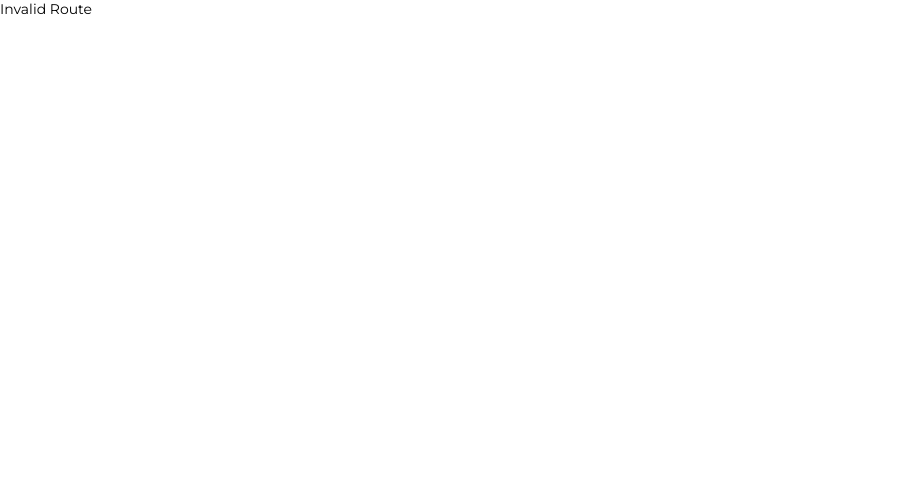
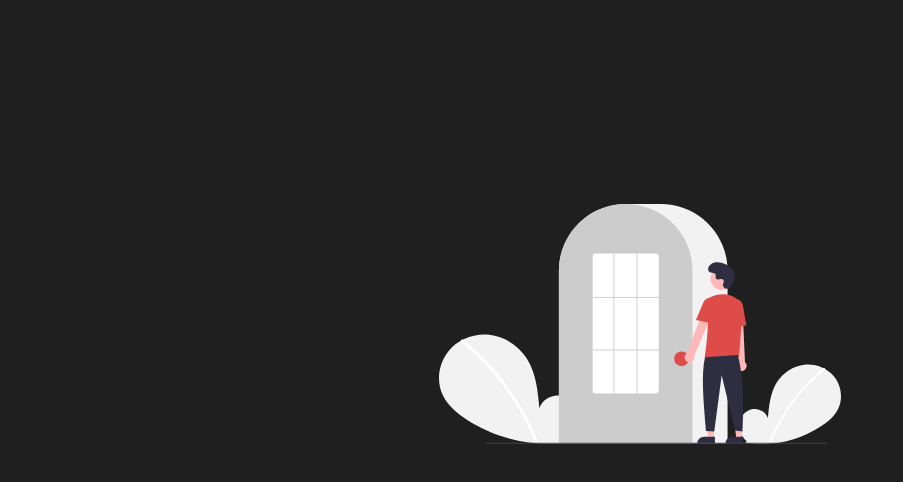
Before and after one commit to SzMatthew/TodoList-frontend, a React (Create React App) app: page /login in a window 1280 px wide. Shown: the top 482 px of the page, without its empty margins (0-903 px from the left). Built offline with nearby package versions, Linux system fonts and the light colour scheme.

Commit message:
Add Login page

```diff
--- a/src/App.jsx
+++ b/src/App.jsx
@@ -1,17 +1,29 @@
-import React from 'react';
+import React, { useEffect } from 'react';
 import TodoList from './Components/Todo List/Todolist';
+import Login from './Components/Login/Login';
+import { useUser } from './Contexts/user-context';
 import { TodoListProvider } from './Contexts/todolist-context';
-import { UserProvider } from './Contexts/user-context';
-import { Switch, Route, Redirect } from 'react-router-dom';
+import { Switch, Route, Redirect, useHistory } from 'react-router-dom';
 import { ToastContainer } from 'react-toastify';
 import 'react-toastify/dist/ReactToastify.css';
 import './Global.scss';
 
-function App() {
+const App = () => {
+  const history = useHistory();
+  const { user } = useUser();
+
+  useEffect(() => {
+    if (!user) {
+      history.push('/login');
+    }
+  }, [user]);
+
   return (
-    <UserProvider>
     <TodoListProvider>
       <Switch>
+        <Route exact path="/login">
+          <Login/>
+        </Route>
         <Route exact path="/">
           <Redirect to="/projects" />
         </Route>
@@ -25,8 +37,8 @@ function App() {
 
       <ToastContainer autoClose={3000} newestOnTop theme="colored"/>
     </TodoListProvider>
-    </UserProvider>
+
   );
-}
+};
 
 export default App;
--- a/src/Components/Login/Login.jsx
+++ b/src/Components/Login/Login.jsx
@@ -1,19 +1,28 @@
-import React, { useState } from 'react';
-import LoginDropDown from '../LoginDropDown/LoginDropDown';
+import React from 'react';
+import { GoogleLogin } from '@react-oauth/google';
 import { useUser } from '../../Contexts/user-context';
+import { useHistory } from 'react-router-dom';
+
 import './Login.scss';
 
 const Login = () => {
-  const { user, isLogindrowDownOpen, handleLoginClick } = useUser();
+  const { loginSuccess, loginError } = useUser();
+  const history = useHistory();
+
+  const handleSuccess = (response) => {
+    loginSuccess(response);
+    history.push('/');
+  };
 
   return (
-    <div className='login'>
-      {
-        user
-          ? <img src={user.imageUrl} alt='Profile Picture' className='login__profile-picture' onClick={handleLoginClick} />
-          : <span className='login__label' onClick={handleLoginClick}>Login</span>
-      }
-      { isLogindrowDownOpen && <LoginDropDown/> }
+    <div className="login">
+      <img src='/login.svg' className='login__img'/>
+      <GoogleLogin
+        onSuccess={handleSuccess}
+        onFailure={loginError}
+        useOneTap
+        auto_select
+      />
     </div>
   );
 };
--- a/src/Components/Login/Login.scss
+++ b/src/Components/Login/Login.scss
@@ -1,34 +1,17 @@
 @import '../../Variables.scss';
 
 .login {
+  width: 100vw;
+  height: 100vh;
+  display: flex;
+  flex-direction: column;
+  justify-content: center;
+  align-items: center;
+  background-color: #1F1F1F;
 
-  &__label {
-    position: absolute;
-    z-index: 1;
-    top: 2rem;
-    right: 3rem;
-    color: $mid_grey;
-    font-size: 130%;
-    font-weight: 600;
-    background-color: $red;
-    padding: 0.7rem;
-    border-radius: 10px;
-    transition: $transition-time;
-    cursor: pointer;
-
-    &:hover {
-      color: $letter_color;
-    }
+  &__img {
+    height: 30%;
+    max-width: 80%;
+    margin-bottom: 8rem
   }
-
-  &__profile-picture {
-    position: absolute;
-    z-index: 1;
-    top: 1.5rem;
-    right: 2rem;
-    height: 35px;
-    width: 35px;
-    border-radius: 50%;
-    cursor: pointer;
-  }
-}
+};
--- a/src/Components/ProjectName/ProjectName.jsx
+++ b/src/Components/ProjectName/ProjectName.jsx
@@ -4,12 +4,13 @@ import { IconContext } from 'react-icons';
 import { RiDeleteBinLine } from 'react-icons/ri';
 import './ProjectName.scss';
 
-const ProjectName = ({ project, onDeleteProject }) => {
+const ProjectName = ({ project, onDeleteProject, setSideNavOpen }) => {
   const { projectId } = useParams();
   const history = useHistory();
 
   const handleProjectNameClick = () => {
     history.push(`/projects/${project._id}`);
+    setSideNavOpen(false);
   };
 
   const handleDeleteClick = () => {
--- a/src/Components/SideNav/SideNav.jsx
+++ b/src/Components/SideNav/SideNav.jsx
@@ -66,7 +66,7 @@ const SideNav = ({ isOpen, setSideNavOpen }) => {
       <h3 className='project-label'>PROJECTS:</h3>
       <ul>
         {
-          projects.map(project => <ProjectName key={project._id} project={project} onDeleteProject={deleteProject}/>)
+          projects.map(project => <ProjectName key={project._id} project={project} onDeleteProject={deleteProject} setSideNavOpen={setSideNavOpen}/>)
         }
         <AddNewProject appendNewProject={(project) => setProjects([...projects, project])}/>
       </ul>
--- a/src/Components/Todo List/Todolist.jsx
+++ b/src/Components/Todo List/Todolist.jsx
@@ -6,7 +6,7 @@ import Todo from '../Todo/Todo';
 import AddTodoPanel from '../AddTodoPanel/AddTodoPanel';
 import NoTodoLabel from '../NoTodoLabel/NoTodoLabel';
 import SideNav from '../SideNav/SideNav';
-import Login from '../Login/Login';
+import UserImage from '../UserImage/UserImage';
 import OpenTodoList from '../OpenTodoList/OpenTodoList';
 import ProjectName from '../ProjectName';
 import { AiOutlinePlus } from 'react-icons/ai';
@@ -173,7 +173,7 @@ const Todolist = () => {
   return (
     <>
       { user && <SideNav isOpen={isSideNavOpen} setSideNavOpen={setSideNavOpen}/> }
-      <Login/>
+      { user && <UserImage/> }
       <Container fluid className='todolist_panel' onClick={() => {handleSideNavOutsideClick(); closeLoginDropDown();}}>
         {
           user && <IconContext.Provider value={{ className: 'hamburger-icon', size: '30px' }}>
--- a/src/Components/Todo List/Todolist.scss
+++ b/src/Components/Todo List/Todolist.scss
@@ -14,7 +14,7 @@
     .hamburger-icon {
         position: fixed;
         float: left;
-        margin: 30px 20px;
+        margin: 1.5rem 0.75rem;
         color: $grey;
         transition: 0.2s;
         cursor: pointer;
--- /dev/null
+++ b/src/Components/UserImage/UserImage.jsx
@@ -0,0 +1,17 @@
+import React from 'react';
+import { useUser } from '../../Contexts/user-context';
+import './UserImage.scss';
+
+const UserImage = () => {
+  const { user } = useUser();
+
+  return (
+    <div className='userImage'>
+      {
+        user && <img src={user.imageUrl} alt='Profile Picture' className='userImage__profile-picture' />
+      }
+    </div>
+  );
+};
+
+export default UserImage;
--- /dev/null
+++ b/src/Components/UserImage/UserImage.scss
@@ -0,0 +1,13 @@
+@import '../../Variables.scss';
+
+.userImage {
+  &__profile-picture {
+    position: absolute;
+    z-index: 1;
+    top: 1.5rem;
+    right: 2rem;
+    height: 35px;
+    width: 35px;
+    border-radius: 50%;
+  }
+}
--- a/src/index.js
+++ b/src/index.js
@@ -1,17 +1,20 @@
 import React from 'react';
 import ReactDOM from 'react-dom';
 import { BrowserRouter } from 'react-router-dom';
+import { UserProvider } from './Contexts/user-context';
 import { GoogleOAuthProvider } from '@react-oauth/google';
 import './index.scss';
 import App from './App';
 
 ReactDOM.render(
   <GoogleOAuthProvider clientId="855320178523-62672ob47hnsume5vib5r5n85943s2nn.apps.googleusercontent.com">
-    <React.StrictMode>
-      <BrowserRouter>
-        <App />
-      </BrowserRouter>
-    </React.StrictMode>
+    <UserProvider>
+      <React.StrictMode>
+        <BrowserRouter>
+          <App />
+        </BrowserRouter>
+      </React.StrictMode>
+    </UserProvider>
   </GoogleOAuthProvider>,
   document.getElementById('root')
 );
```
Also changed, not shown: public/login.svg (added). Lines whose indentation alone changed are shown as unchanged.
